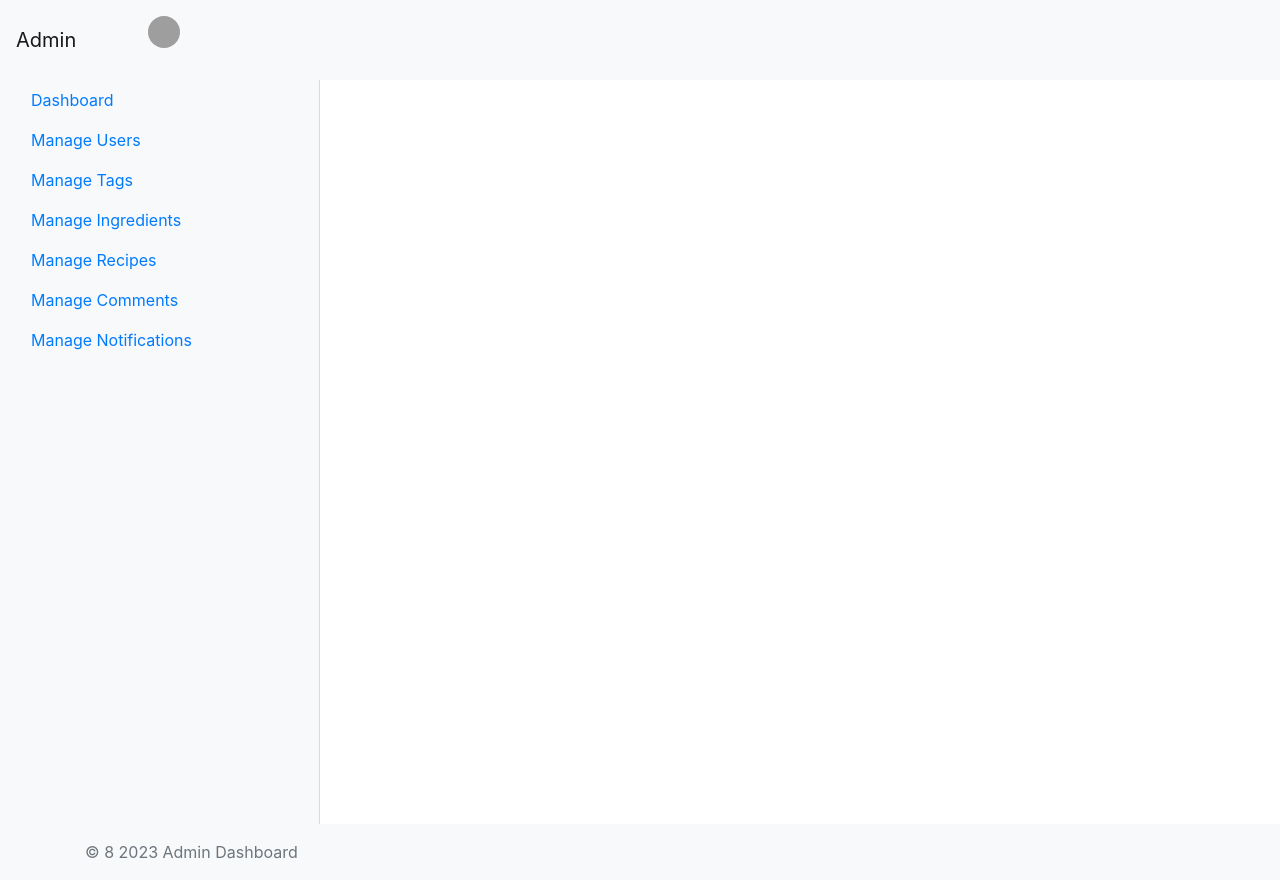
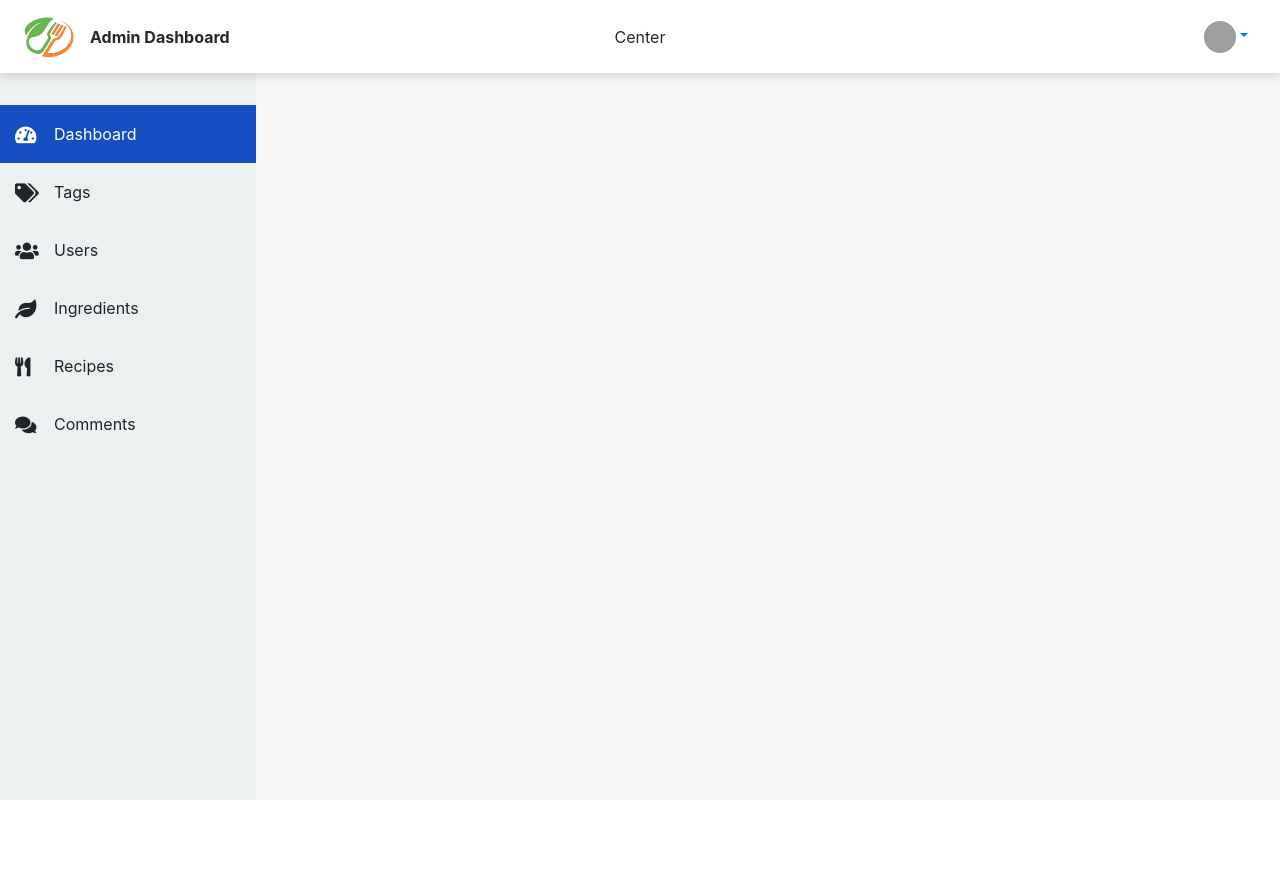
Before and after one commit to khanhnguyentuann/Epicure-Explore-VueJS, a Vue app: page /admin in a window 1280 px wide. After the commit the page ends 800 px from the top, so only its background shows below. Built offline with nearby package versions, Linux system fonts and the light colour scheme; sample sign-in values are in the browser's storage.

Commit message:
update ui admin

```diff
--- a/src/views/AdminLayouts.vue
+++ b/src/views/AdminLayouts.vue
@@ -3,22 +3,29 @@
 <!-- eslint-disable vue/html-self-closing -->
 <!-- eslint-disable vue/max-attributes-per-line -->
 <template>
-  <div>
+  <div class="app-layout">
     <!-- Header -->
-    <nav class="navbar navbar-expand-lg navbar-light bg-light">
-      <a class="navbar-brand" href="#">Admin</a>
-      <div class="collapse navbar-collapse">
-        <ul>
-          <!-- Admin account dropdown -->
+    <header class="app-layout-navbar">
+      <div class="navbar-left">
+        <a class="ml-2 mr-3" href="#">
+          <img src="@/assets/logos/main_logo.png" alt="Logo" width="50" height="40">
+        </a>
+        <div class="d-flex align-items-center justify-content-center">
+          <strong>Admin Dashboard</strong>
+        </div>
+      </div>
+      <div class="navbar-center">Center</div>
+      <div class="navbar-right">
         <div class="nav-item dropdown">
           <a class="nav-link dropdown-toggle" href="#" id="dropdownUser1" role="button" data-toggle="dropdown"
             aria-haspopup="true" aria-expanded="false">
-              <img :src="userAvatar" alt="User Avatar" width="32" height="32" class="rounded-circle">
+            <img :src="apiURL(userStore.user?.avatar)" alt="User Avatar" width="32" height="32" class="rounded-circle">
           </a>
           <div class="dropdown-menu dropdown-menu-right" aria-labelledby="dropdownUser1">
             <li class="hover-li" @click="goTo('/profile')">
               <a type="button" class="dropdown-item">
-                  <img :src="userAvatar" alt="User Avatar" width="25" height="25" class="rounded-circle mr-2">
+                <img :src="apiURL(userStore.user?.avatar)" alt="User Avatar" width="25" height="25"
+                  class="rounded-circle mr-2">
                 <span class="ml-2">{{ userName }}</span>
               </a>
             </li>
@@ -32,121 +39,183 @@
             </li>
           </div>
         </div>
-        </ul>
       </div>
-    </nav>
+    </header>
+    <!-- Body -->
+    <div class="app-layout-content">
 
-    <!-- Body -->
-    <div class="container-fluid">
-      <div class="row">
-
-        <!-- Sidebar -->
-        <nav class="col-md-3 bg-light sidebar">
-          <div class="position-sticky">
-            <ul class="nav flex-column">
-              <li class="nav-item">
-                <router-link class="nav-link" to="/admin">
-                  <i class="icon-grid menu-icon"></i>
-                  <span class="menu-title">Dashboard</span>
-                </router-link>
-              </li>
-              <li class="nav-item">
-                <router-link class="nav-link" to="/admin/user-list">
-                  <i class="icon-grid menu-icon"></i>
-                  <span class="menu-title">Manage Users</span>
-                </router-link>
-              </li>
-              <li class="nav-item">
-                <router-link class="nav-link" to="/admin/tag-list">
-                  <i class="icon-grid menu-icon"></i>
-                  <span class="menu-title">Manage Tags</span>
-                </router-link>
-              </li>
-              <li class="nav-item">
-                <router-link class="nav-link" to="/admin/ingredient-list">
-                  <i class="icon-grid menu-icon"></i>
-                  <span class="menu-title">Manage Ingredients</span>
-                </router-link>
-              </li>
-              <li class="nav-item">
-                <router-link class="nav-link" to="/admin/recipes">
-                  <i class="icon-grid menu-icon"></i>
-                  <span class="menu-title">Manage Recipes</span>
-                </router-link>
-              </li>
-              <li class="nav-item">
-                <router-link class="nav-link" to="/admin/comments">
-                  <i class="icon-grid menu-icon"></i>
-                  <span class="menu-title">Manage Comments</span>
-                </router-link>
-              </li>
-              <li class="nav-item">
-                <router-link class="nav-link" to="/admin/notifications">
-                  <i class="icon-grid menu-icon"></i>
-                  <span class="menu-title">Manage Notifications</span>
-                </router-link>
-              </li>
-            </ul>
+      <div class="app-layout-sidebar">
+        <div class="sidebar-menu">
+          <div @click="navigateTo('/admin', 'Dashboard')"
+            :class="['sidebar-item', selectedTab === 'Dashboard' ? 'selected' : '']">
+            <i class="icon fas fa-tachometer-alt"></i>
+            <div>Dashboard</div>
           </div>
-        </nav>
-
-        <!-- Main content -->
-        <main role="main" class="col-md-9 ml-sm-auto">
-          <router-view />
-        </main>
-
+          <div @click="navigateTo('/admin/tag-list', 'Tags')"
+            :class="['sidebar-item', selectedTab === 'Tags' ? 'selected' : '']">
+            <i class="icon fas fa-tags"></i>
+            <div>Tags</div>
+          </div>
+          <div @click="navigateTo('/admin/user-list', 'Users')"
+            :class="['sidebar-item', selectedTab === 'Users' ? 'selected' : '']">
+            <i class="icon fas fa-users"></i>
+            <div>Users</div>
+          </div>
+          <div @click="navigateTo('/admin/ingredient-list', 'Ingredients')"
+            :class="['sidebar-item', selectedTab === 'Ingredients' ? 'selected' : '']">
+            <i class="icon fas fa-leaf"></i>
+            <div>Ingredients</div>
+          </div>
+          <div @click="navigateTo('/admin/recipes', 'Recipes')"
+            :class="['sidebar-item', selectedTab === 'Recipes' ? 'selected' : '']">
+            <i class="icon fas fa-utensils"></i>
+            <div>Recipes</div>
+          </div>
+          <div @click="navigateTo('/admin/comments', 'Comments')"
+            :class="['sidebar-item', selectedTab === 'Comments' ? 'selected' : '']">
+            <i class="icon fas fa-comments"></i>
+            <div>Comments</div>
+          </div>
         </div>
       </div>
 
-    <!-- Footer -->
-    <footer class="footer py-3 bg-light">
-      <div class="container">
-        <span class="text-muted">© 8 2023 Admin Dashboard</span>
+      <div class="app-layout-page p-3">
+        <router-view />
       </div>
-    </footer>
+    </div>
   </div>
 </template>
 
 <script>
 import { useUserStore } from '../store/userStore';
-import { computed } from 'vue';
+import { computed, ref } from 'vue';
+import { useRouter } from 'vue-router';
 
 export default {
   name: 'AdminLayout',
   setup() {
     const userStore = useUserStore();
+    const router = useRouter();
+    const selectedTab = ref('Dashboard');
 
-    return {
-      userAvatar: computed(() => {
-        return userStore.user ? `http://localhost:3000/${userStore.user.avatar}` : null;
-      }),
-      userName: computed(() => {
-        return userStore.user?.name || '';
-      })
-    }
-  },
-  methods: {
-    async logout() {
-      const userStore = useUserStore();
+    const apiURL = (relativePath) => {
+      return window.baseURL + '/' + relativePath;
+    };
+
+    const navigateTo = (route, tabName) => {
+      router.push(route);
+      selectedTab.value = tabName;
+    };
+
+    const logout = async () => {
       userStore.clearData();
       localStorage.removeItem('authToken');
       localStorage.removeItem('user');
-      this.$router.push('/login');
-    }
+      router.push('/login');
+    };
+
+    const userName = computed(() => {
+      return userStore.user?.name || '';
+    });
+
+    return {
+      apiURL,
+      userStore,
+      userName,
+      selectedTab,
+      navigateTo,
+      logout
+    };
   }
 }
 </script>
 
 <style scoped>
-.sidebar {
-  position: sticky;
-  top: 0;
-  height: calc(100vh - 56px);
-  overflow-y: auto;
-  border-right: 1px solid rgba(0, 0, 0, .125);
+.app-layout {
+  height: 100vh;
+  display: flex;
+  flex-direction: column;
 }
 
-.dropdown-toggle::after {
-  display: none;
+.app-layout-navbar {
+  height: 73px;
+  padding: 0.1rem 1rem;
+  background-color: rgb(255, 255, 255);
+  color: rgb(38, 40, 36);
+  fill: rgb(38, 40, 36);
+  box-shadow: 0 .25rem .5rem 0 rgba(0, 0, 0, 0.12);
+  z-index: 2;
+  display: grid;
+  grid-template: "left center right" /1fr auto 1fr;
+  align-items: center;
+
+}
+
+.navbar-left {
+  display: flex;
+  grid-area: left;
+}
+
+.navbar-center {
+  display: flex;
+  justify-content: center;
+  grid-area: center;
+}
+
+.navbar-right {
+  display: flex;
+  flex-direction: row;
+  justify-content: flex-end;
+  grid-area: right;
+}
+
+.sidebar-menu {
+  width: 16rem;
+  padding: 2rem 0;
+}
+
+.app-layout-content {
+  display: flex;
+  height: calc(100vh - 4rem);
+  flex: 1;
+}
+
+.app-layout-sidebar {
+  position: relative;
+  height: 100%;
+  background-color: rgb(236, 240, 241);
+}
+
+.sidebar-item {
+  display: flex;
+  align-items: center;
+  display: flex;
+  padding: 15px;
+  min-height: 58px;
+  transition: all 0.2s ease-in;
+}
+
+.sidebar-item:hover {
+  background-color: #b3d4fc;
+}
+
+.sidebar-item.selected {
+  background-color: #154EC1;
+  color: #fff;
+}
+
+.icon {
+  font-size: 19px;
+  height: 19px;
+  line-height: 19px;
+  width: 1.5rem;
+  display: flex;
+  margin-right: 15px;
+}
+
+.app-layout-page {
+  flex-grow: 2;
+  overflow-y: scroll;
+  background-color: #f6f6f6;
 }
 </style>
```
Lines whose indentation alone changed are shown as unchanged.
